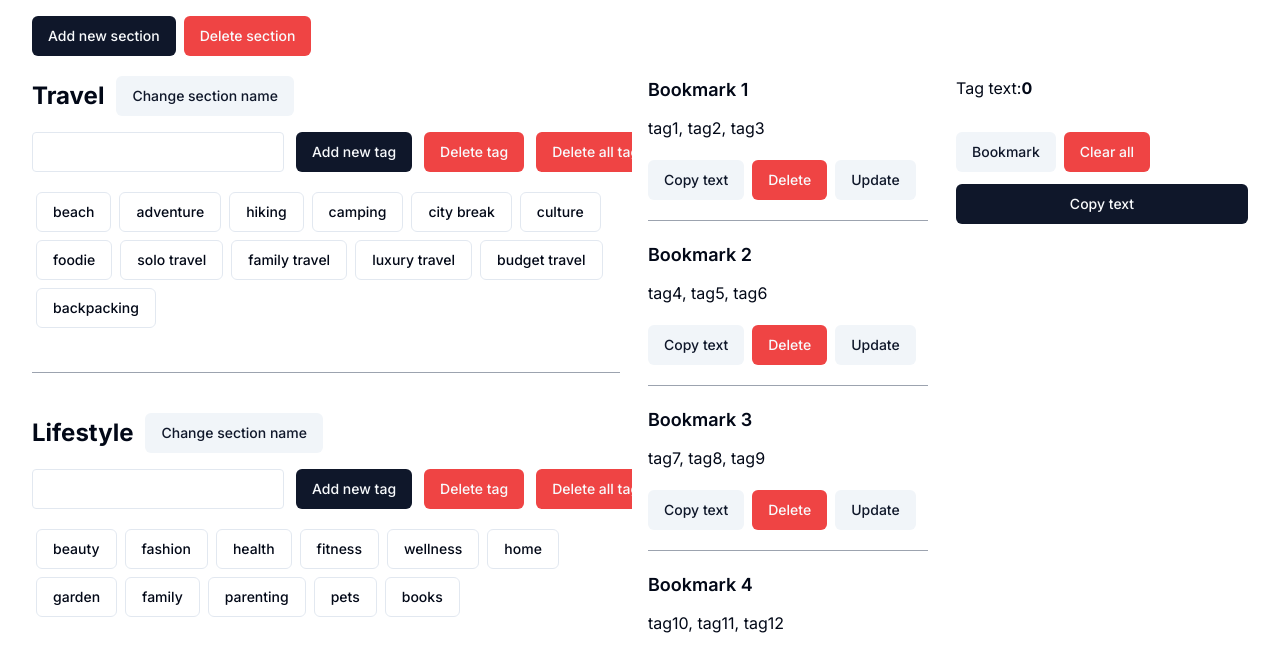
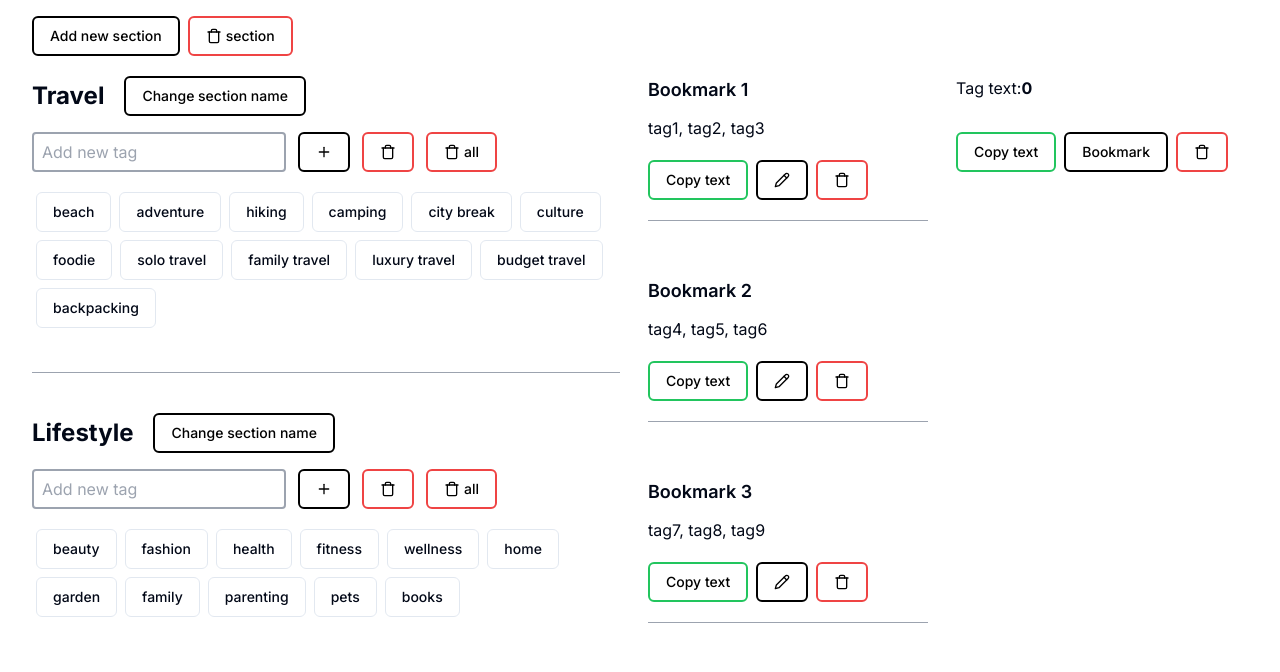
Before and after one commit to quangnvo/alata, a Next.js app in the folder front-end/: page / in a window 1280 px wide. Shown: the top 672 px of the page. Built offline with nearby package versions, Linux system fonts and the light colour scheme.

Commit message:
add icon to UJI

```diff
--- a/front-end/components/BookmarkCard.tsx
+++ b/front-end/components/BookmarkCard.tsx
@@ -2,18 +2,12 @@
 
 import React from 'react';
 
-import { useAppSelector, useAppDispatch } from '@/redux/hooks';
+import { useAppDispatch } from '@/redux/hooks';
 import { useState } from 'react';
 
 import { Button } from './ui/button';
 import { Input } from './ui/input';
-import {
-	Card,
-	CardContent,
-	CardFooter,
-	CardHeader,
-	CardTitle,
-} from "@/components/ui/card"
+
 import {
 	Dialog,
 	DialogContent,
@@ -24,6 +18,9 @@ import {
 
 import { deleteBookmark, addTagToBookmark } from '@/redux/features/tagSlice';
 
+// Import icons from lucide-react
+import { Trash, Pencil } from 'lucide-react';
+
 
 type BookmarkCardProps = {
 	bookmark: {
@@ -31,7 +28,6 @@ type BookmarkCardProps = {
 		tags: string[];
 	};
 };
-
 
 
 const BookmarkCard: React.FC<BookmarkCardProps> = ({ bookmark }) => {
@@ -65,7 +61,7 @@ const BookmarkCard: React.FC<BookmarkCardProps> = ({ bookmark }) => {
 	return (
 		<div
 			key={bookmark.bookmarkName}
-			className='mb-5 pb-5 border-b border-gray-400'
+			className='mb-14 pb-5 border-b border-gray-400'
 		>
 			<div className='font-semibold mb-3 text-lg'>
 				{bookmark.bookmarkName}
@@ -80,19 +76,65 @@ const BookmarkCard: React.FC<BookmarkCardProps> = ({ bookmark }) => {
 			<div className='flex gap-2'>
 				{/* Button Copy text in Bookmark */}
 				<Button
-					variant="secondary"
+					variant="alatagCopyText"
 					onClick={() => handleCopyToClipboard(bookmark.tags)}>
 					Copy text
 				</Button>
+
+
+				{/* Button Update Bookmark */}
+				<Dialog key={bookmark.tags[0]}>
+					<DialogTrigger asChild>
+						<Button
+							variant="alatagAdd"
+						>
+							<Pencil size={16} />
+						</Button>
+					</DialogTrigger>
+
+					<DialogContent className="sm:max-w-[425px]">
+
+						<div className='mb-4'>
+							{bookmark.tags.join(', ')}
+						</div>
+
+						{/* Form to add tag to the bookmark */}
+						<form
+							onSubmit={(e) => {
+								e.preventDefault();
+								handleFormSubmit(bookmark.bookmarkName);
+							}}
+							className="flex gap-3 mb-4"
+						>
+							<label>
+								<Input
+									type="text"
+									value={newTagForBookmark}
+									onChange={e => setNewTagForBookmark(e.target.value)}
+									placeholder="Enter new tag"
+								/>
+							</label>
+
+							<DialogFooter>
+								<Button
+									type="submit"
+								>
+									Add
+								</Button>
+							</DialogFooter>
+						</form>
+					</DialogContent>
+				</Dialog>
+				{/* End of Button Update Bookmark */}
 
 
 				{/* Button Delete Bookmark */}
 				<Dialog key={bookmark.bookmarkName}>
 					<DialogTrigger asChild>
 						<Button
-							variant="destructive"
+							variant="alatagDelete"
 						>
-							Delete
+							<Trash size={16} />
 						</Button>
 					</DialogTrigger>
 
@@ -139,53 +181,6 @@ const BookmarkCard: React.FC<BookmarkCardProps> = ({ bookmark }) => {
 					</DialogContent>
 				</Dialog>
 				{/* End of Delete Bookmark */}
-
-
-				{/* Button Update Bookmark */}
-				<Dialog key={bookmark.tags[0]}>
-					<DialogTrigger asChild>
-						<Button
-							variant="secondary"
-						>
-							Update
-						</Button>
-					</DialogTrigger>
-
-					<DialogContent className="sm:max-w-[425px]">
-
-						<div className='mb-4'>
-							{bookmark.tags.join(', ')}
-						</div>
-
-						{/* Form to add tag to the bookmark */}
-						<form
-							onSubmit={(e) => {
-								e.preventDefault();
-								handleFormSubmit(bookmark.bookmarkName);
-							}}
-							className="flex gap-3 mb-4"
-						>
-							<label>
-								<Input
-									type="text"
-									value={newTagForBookmark}
-									onChange={e => setNewTagForBookmark(e.target.value)}
-									placeholder="Enter new tag"
-								/>
-							</label>
-
-							<DialogFooter>
-								<Button
-									type="submit"
-								>
-									Add
-								</Button>
-							</DialogFooter>
-						</form>
-					</DialogContent>
-				</Dialog>
-				{/* End of Button Update Bookmark */}
-
 			</div>
 		</div>
 	)
--- a/front-end/components/TagBoard.tsx
+++ b/front-end/components/TagBoard.tsx
@@ -16,6 +16,9 @@ import {
 	DialogTrigger,
 	DialogFooter,
 } from "@/components/ui/dialog"
+
+// Import icon from lucide-react
+import { Trash } from 'lucide-react';
 
 
 const TagBoard = () => {
@@ -47,6 +50,7 @@ const TagBoard = () => {
 					<DialogTrigger asChild className='mb-5'>
 						<Button
 							disabled={isDeleteSectionMode}
+							variant="alatagAdd"
 						>
 							Add new section
 						</Button>
@@ -84,10 +88,10 @@ const TagBoard = () => {
 
 				{/* Button Delete Section */}
 				<Button
-					variant={isDeleteSectionMode ? "default" : "destructive"}
+					variant={isDeleteSectionMode ? "default" : "alatagDelete"}
 					onClick={() => setIsDeleteSectionMode(!isDeleteSectionMode)}
 				>
-					{isDeleteSectionMode ? 'Cancel delete' : 'Delete section'}
+					{isDeleteSectionMode ? 'Cancel delete' : <><Trash size={16} className='mr-1' /> section</>}
 				</Button>
 				{/* End of Button Delete section */}
 			</div>
--- a/front-end/components/TagSection.tsx
+++ b/front-end/components/TagSection.tsx
@@ -14,6 +14,9 @@ import {
 	DialogTitle,
 } from "@/components/ui/dialog"
 import { Input } from './ui/input';
+
+// Import icons from lucide-react
+import { Trash, Plus } from 'lucide-react';
 
 
 type TagSectionProps = {
@@ -152,9 +155,9 @@ const TagSection: React.FC<TagSectionProps> = ({ section, isDeleteSectionMode })
 	return (
 		<div className='mb-10 pb-10 border-b border-gray-400'>
 
-			<div className='font-bold mb-4 text-2xl flex justify-between items-center'>
-				<div className='flex gap-3 items-center'>
-					<p>
+			<div className='mb-4'>
+				<div className='flex gap-5 items-center'>
+					<p className='font-bold text-2xl'>
 						{section.sectionName}
 					</p>
 
@@ -163,7 +166,7 @@ const TagSection: React.FC<TagSectionProps> = ({ section, isDeleteSectionMode })
 						<DialogTrigger asChild>
 							<Button
 								disabled={isDeleteSectionMode}
-								variant="secondary"
+								variant="alatagAdd"
 							>
 								Change section name
 							</Button>
@@ -269,25 +272,27 @@ const TagSection: React.FC<TagSectionProps> = ({ section, isDeleteSectionMode })
 						value={addTagValue}
 						onChange={handleInputChange}
 						disabled={isDeleteSectionMode || isDeleteMode}
-						className="border rounded px-2 py-1"
+						className="border-2 border-gray-400 rounded px-2 py-1"
+						placeholder="Add new tag"
 					/>
 
 					{/* Button Add new tag */}
 					<Button
 						type="submit"
 						disabled={isDeleteSectionMode || isDeleteMode}
+						variant="alatagAdd"
 					>
-						Add new tag
+						<Plus size={16} />
 					</Button>
 				</form>
 
 				{/* Button Delete tag */}
 				<Button
 					onClick={handleDeleteClick}
-					variant={isDeleteMode ? 'default' : 'destructive'}
+					variant={isDeleteMode ? 'default' : 'alatagDelete'}
 					disabled={isDeleteSectionMode}
 				>
-					{isDeleteMode ? 'Done' : 'Delete tag'}
+					{isDeleteMode ? 'Done' : <Trash size={16} />}
 				</Button>
 
 				{/* Button Delete all tags */}
@@ -295,9 +300,9 @@ const TagSection: React.FC<TagSectionProps> = ({ section, isDeleteSectionMode })
 					<DialogTrigger asChild>
 						<Button
 							disabled={isDeleteSectionMode}
-							variant="destructive"
+							variant="alatagDelete"
 						>
-							Delete all tags
+							<Trash size={16} className='mr-1' /> all
 						</Button>
 					</DialogTrigger>
 
--- a/front-end/components/TagTextAddedArea.tsx
+++ b/front-end/components/TagTextAddedArea.tsx
@@ -18,6 +18,9 @@ import { Input } from "./ui/input";
 // Import from Redux store and slice
 import { useAppSelector, useAppDispatch } from "@/redux/hooks";
 import { clearAllTagText } from "@/redux/features/tagSlice";
+
+// Import icons from lucide-react
+import { Trash, Copy } from 'lucide-react';
 
 
 const TagTextAddedArea = () => {
@@ -52,11 +55,20 @@ const TagTextAddedArea = () => {
 			</p>
 
 			<div className='flex gap-2'>
+				{/* Button Copy text */}
+				<Button
+					onClick={handleCopyToClipboard}
+					variant="alatagCopyText"
+				>
+					Copy text
+				</Button>
+
+
 				{/* Button Bookmark */}
 				<Dialog>
 					<DialogTrigger asChild>
 						<Button
-							variant="secondary"
+							variant="alatagAdd"
 						>
 							Bookmark
 						</Button>
@@ -102,9 +114,9 @@ const TagTextAddedArea = () => {
 				<Dialog>
 					<DialogTrigger asChild>
 						<Button
-							variant="destructive"
+							variant="alatagDelete"
 						>
-							Clear all
+							<Trash size={16} />
 						</Button>
 					</DialogTrigger>
 
@@ -150,12 +162,8 @@ const TagTextAddedArea = () => {
 						</DialogFooter>
 					</DialogContent>
 				</Dialog>
+				{/* End of Clear all */}
 			</div>
-
-			{/* Button Copy text */}
-			<Button onClick={handleCopyToClipboard}>
-				Copy text
-			</Button>
 		</div>
 	)
 }
--- a/front-end/components/ui/button.tsx
+++ b/front-end/components/ui/button.tsx
@@ -18,6 +18,9 @@ const buttonVariants = cva(
           "bg-secondary text-secondary-foreground hover:bg-secondary/80",
         ghost: "hover:bg-accent hover:text-accent-foreground",
         link: "text-primary underline-offset-4 hover:underline",
+        alatagDelete: "bg-white text-black border-2 border-red-500 hover:bg-gray-50",
+        alatagAdd: "bg-white text-black border-2 border-black hover:bg-gray-50",
+        alatagCopyText: "bg-white text-black border-2 border-green-500 hover:bg-gray-50",
       },
       size: {
         default: "h-10 px-4 py-2",
@@ -35,7 +38,7 @@ const buttonVariants = cva(
 
 export interface ButtonProps
   extends React.ButtonHTMLAttributes<HTMLButtonElement>,
-    VariantProps<typeof buttonVariants> {
+  VariantProps<typeof buttonVariants> {
   asChild?: boolean
 }
 
```
